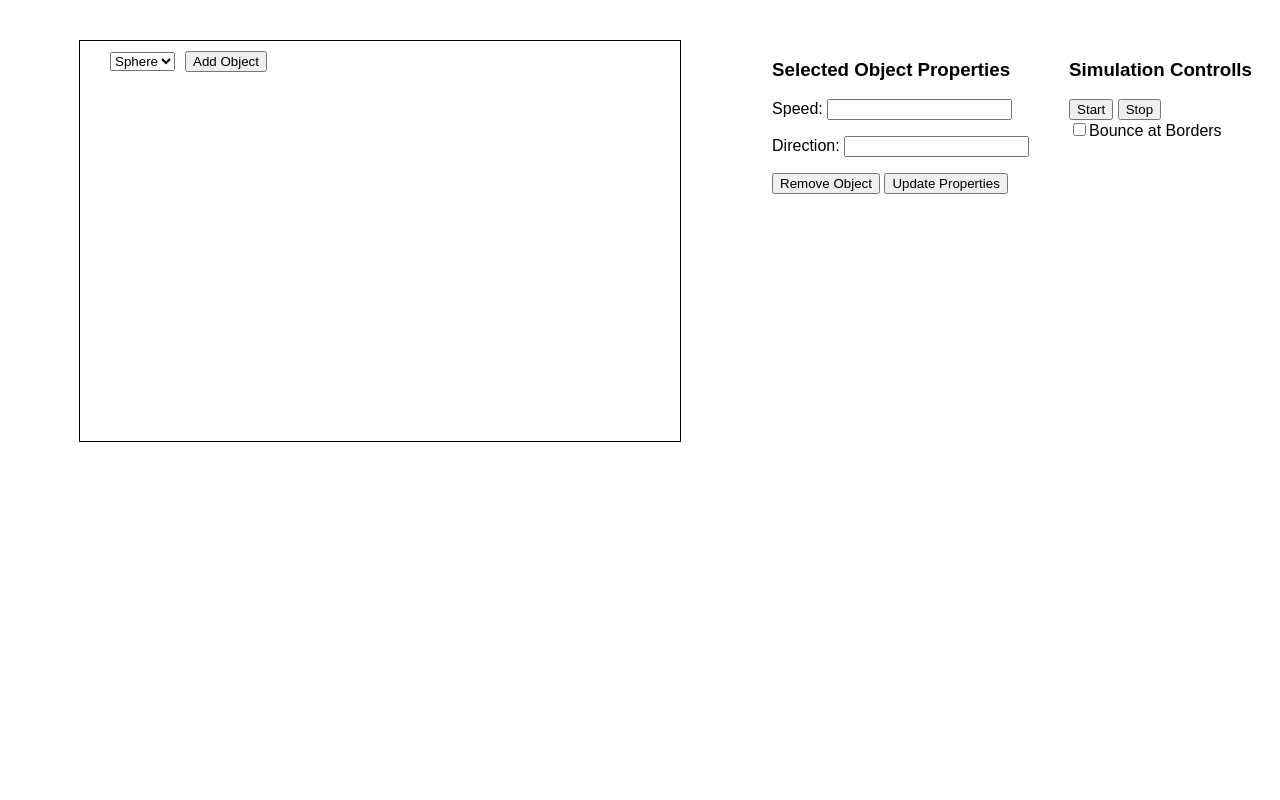
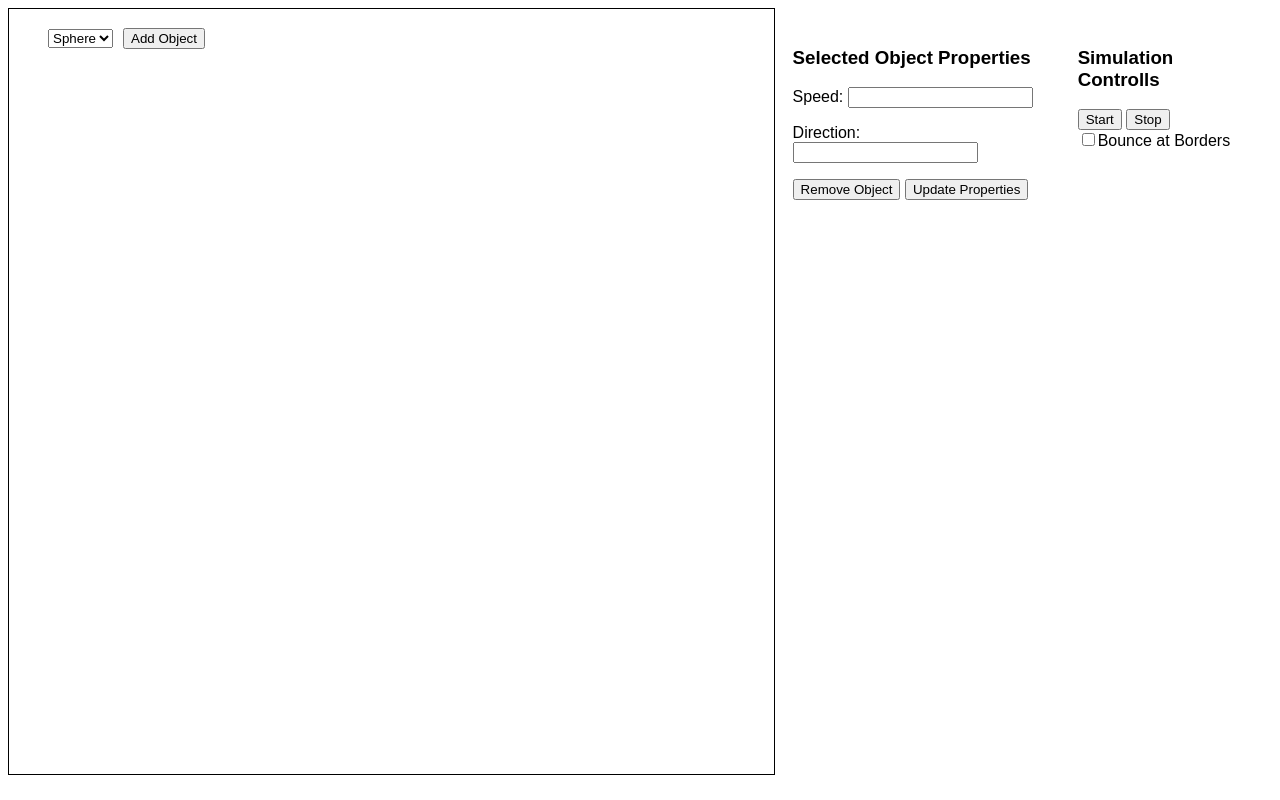
Before and after one commit to kilian2/physics_sim, a plain HTML site: page main.html in a window 1280 px wide. Drawn offline with Linux system fonts and the light colour scheme.

Commit message:
fixed issue with borders of simulation by adjusting html and css

```diff
--- a/main.html
+++ b/main.html
@@ -10,22 +10,17 @@
             display: flex;
             justify-content: center;
             align-items: flex-start;
-            margin: 20px auto;
-        }
-        .simulation-container {
-            position: relative;
-            width: 600px;
-            height: 400px;
-            margin: 20px auto;
-            border: 1px solid #000;
+            margin: 0px auto;
         }
         #simulation {
             width: 100%;
             height: 100%;
+            border: 1px solid #000;
          }
+         #canvas-wrap {position:relative}
+         #overlay {position:absolute; top:10px; left:10px;}
         .controls {
             margin-left: 20px;
-            background: rgba(255, 255, 255, 0.8);
             padding: 10px;
             display: flex;
             flex-direction: row;
@@ -46,21 +41,20 @@
             padding: 20px;
         }
     </style>
-
 </head>
 <body>
-
     <div class="container">
-        <div class="simulation-container">
+        <div id="canvas-wrap">
+            <canvas id="simulation" width="800" height="800"></canvas>
+            <div id="overlay">
                 <div class="controls">
                     <select id="objectType">
                         <option value="sphere">Sphere</option>
                         <option value="square">Square</option>
                     </select>
                     <button onclick="startAddObject()">Add Object</button>
-
                 </div>
-            <canvas id="simulation" width="600" height="400"></canvas>
+            </div>
         </div>
         <div class="properties" id="properties">
             <h3>Selected Object Properties</h3>
@@ -84,5 +78,4 @@
     </div>
     <script src="simulation.js"></script>
 </body>
-
 </html>
```
Lines whose indentation alone changed are shown as unchanged.
